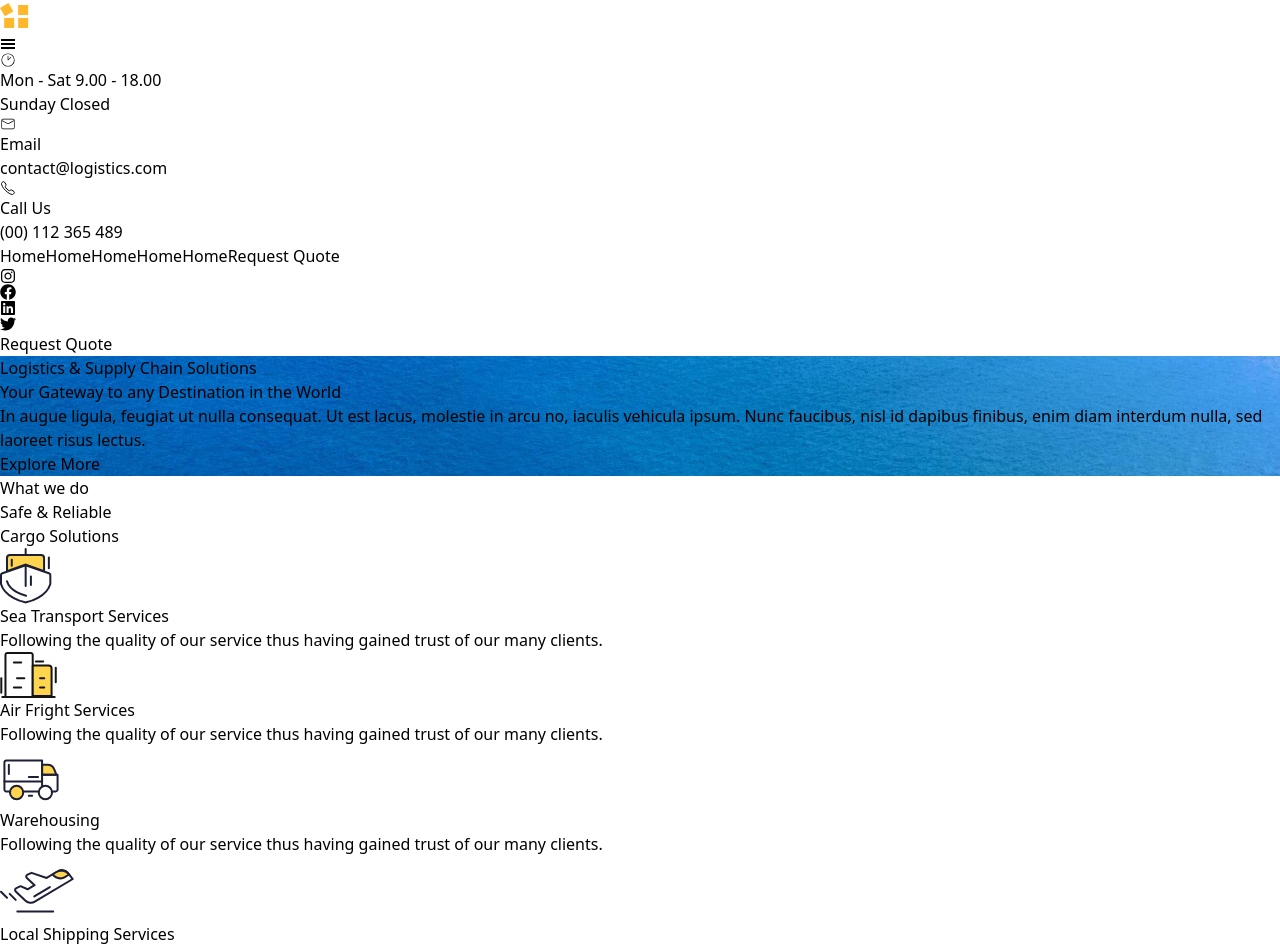
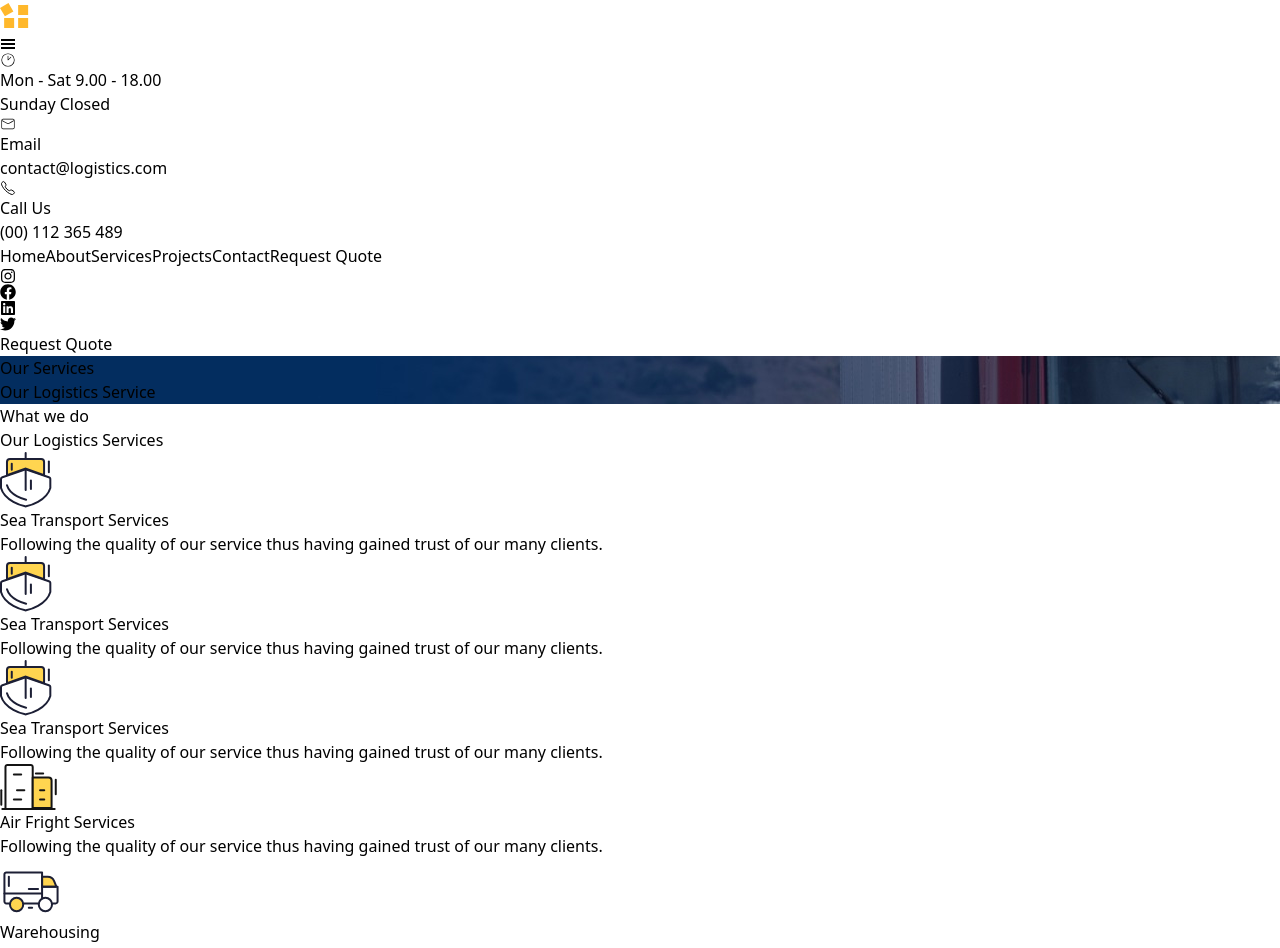
Before and after one commit to mycodingcity/import_export, a React (Vite) app: page / in a window 1280 px wide. Shown: the top 948 px of the page. Built offline with nearby package versions, Linux system fonts and the light colour scheme.

Commit message:
Our Services Page

```diff
--- a/src/App.jsx
+++ b/src/App.jsx
@@ -1,10 +1,12 @@
 import Home from "./Home/Home";
+import Our_services from "./Our_Services/Our_services";
 
 function App() {
   return (
     <>
       <div>
-        <Home />
+        {/*   <Home />   */}
+        <Our_services />
       </div>
     </>
   );
--- a/src/Home/Home.jsx
+++ b/src/Home/Home.jsx
@@ -26,7 +26,7 @@ import Icon_7 from "../assets/Icon7.svg";
 import Icon_8 from "../assets/Icon8.svg";
 import Icon_9 from "../assets/Icon9.svg";
 import Expert1 from "../assets/expert1.jpg";
-import { FaInstagram, FaFacebook, FaLinkedin, FaTwitter } from "react-icons/fa";
+import { FaFacebook, FaLinkedin, FaTwitter } from "react-icons/fa";
 import Blog1 from "../assets/Blog1.jpg";
 import Calender from "../assets/calender.svg";
 import Footer from "../Footer/Footer";
--- a/src/Navbar/Navbar.jsx
+++ b/src/Navbar/Navbar.jsx
@@ -68,16 +68,16 @@ function Navbar() {
               Home
             </a>
             <a href="#" className="border-r-2 px-5 ">
-              Home
+              About
             </a>
             <a href="#" className="border-r-2 px-5 ">
-              Home
+              Services
             </a>
             <a href="#" className="border-r-2 px-5 ">
-              Home
+              Projects
             </a>
             <a href="#" className="border-r-2 px-5 ">
-              Home
+              Contact
             </a>
 
             <button className="bg-white text-black py-3 px-1 sm:hidden mb-5 mt-10 w-7/12">
--- /dev/null
+++ b/src/Our_Services/Our_services.jsx
@@ -0,0 +1,122 @@
+import React from "react";
+import Navbar from "../Navbar/Navbar";
+import BgImg from "../assets/our_services.jpg";
+import Icon_1 from "../assets/Icon1.svg";
+import Icon_2 from "../assets/Icon2.svg";
+import Icon_3 from "../assets/Icon3.svg";
+import Icon_4 from "../assets/Icon4.svg";
+
+function Our_services() {
+  return (
+    <div>
+      <Navbar />
+
+      <div
+        className="bg-no-repeat bg-center bg-cover "
+        style={{ backgroundImage: `url(${BgImg})` }}
+      >
+        <div className="flex items-center sm:justify-center justify-around pt-32 pb-32 m-auto w-[80%]">
+          <div className="sm:w-2/5	w-full">
+            <p className="text-white sm:text-lg text-sm">Our Services</p>
+            <h1 className="text-white sm:text-[3.4vw] font-bold sm:py-2 leading-none text-4xl pt-4 pb-8">
+              Our Logistics Service
+            </h1>
+          </div>
+          <div className="sm:w-2/5	bg-gray-500"></div>
+        </div>
+      </div>
+
+      {/* What we do */}
+
+      <div className=" w-[70%] m-auto   sm:py-14 py-14">
+        <div className="text-center ">
+          <p className="bg-gray-200 py-1 px-3 border-l-4 border-yellow-400 w-32 mb-4 sm:mb-0 m-auto">
+            What we do
+          </p>
+          <h2 className="text-4xl font-bold	text-[#1C1F35]	py-2">
+            Our Logistics Services
+          </h2>
+        </div>
+        <div className="flex items-center justify-center">
+          <div>
+            <div className=" gap-5 py-4 px-6">
+              <img src={Icon_1} alt="" />
+              <div className="pt-2">
+                <h3 className="text-2xl pb-2">Sea Transport Services</h3>
+                <p className="text-base">
+                  Following the quality of our service thus having gained trust
+                  of our many clients.
+                </p>
+              </div>
+            </div>
+
+            <div className=" gap-5 py-4 px-6">
+              <img src={Icon_1} alt="" />
+              <div className="pt-2">
+                <h3 className="text-2xl pb-2">Sea Transport Services</h3>
+                <p className="text-base">
+                  Following the quality of our service thus having gained trust
+                  of our many clients.
+                </p>
+              </div>
+            </div>
+          </div>
+
+          <div>
+            <div className=" gap-5 py-4 px-6">
+              <img src={Icon_1} alt="" />
+              <div className="pt-2">
+                <h3 className="text-2xl pb-2">Sea Transport Services</h3>
+                <p className="text-base">
+                  Following the quality of our service thus having gained trust
+                  of our many clients.
+                </p>
+              </div>
+            </div>
+
+            <div className="gap-5 py-4 px-6">
+              <img src={Icon_2} alt="" />
+              <div className="pt-2">
+                <h3 className="text-2xl pb-2">Air Fright Services</h3>
+                <p className="text-base">
+                  Following the quality of our service thus having gained trust
+                  of our many clients.
+                </p>
+              </div>
+            </div>
+          </div>
+          <div>
+            <div className="gap-5 py-4 px-6">
+              <img src={Icon_3} alt="" />
+              <div className="pt-2">
+                <h3 className="text-2xl pb-2">Warehousing</h3>
+                <p className="text-base">
+                  Following the quality of our service thus having gained trust
+                  of our many clients.
+                </p>
+              </div>
+            </div>
+
+            <div className="gap-5 py-4 px-6">
+              <img src={Icon_4} alt="" />
+              <div className="pt-2">
+                <h3 className="text-2xl pb-2">Local Shipping Services</h3>
+                <p className="text-base">
+                  Following the quality of our service thus having gained trust
+                  of our many clients.
+                </p>
+              </div>
+            </div>
+          </div>
+        </div>
+        <div className="text-center py-10">
+          <button className=" bg-gradient-to-r from-blue-900 to-blue-700 py-4 px-6 text-white ">
+            More Work
+          </button>
+        </div>
+      </div>
+    </div>
+  );
+}
+
+export default Our_services;
```
Also changed, not shown: src/assets/our_services.jpg (added).
